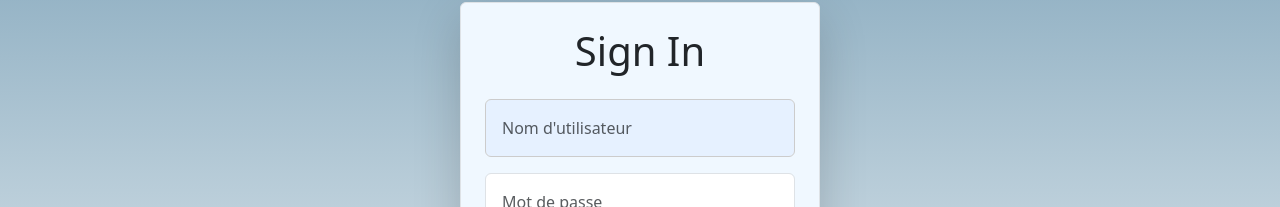
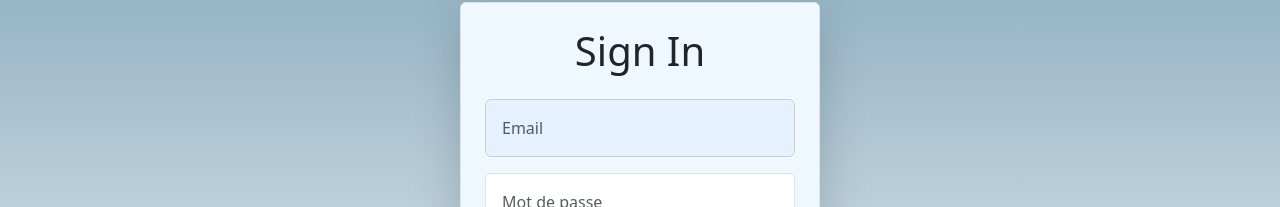
Before and after one commit to Saadiaboussiar/dweb-App-Frontend, a React (Vite) app: page / in a window 1280 px wide. Shown: the part 218-425 px from the top of the page. Built offline with nearby package versions, Linux system fonts and the light colour scheme.

Commit message:
get method to fetch technician data

```diff
--- a/src/Pages/Login/LogInForm.tsx
+++ b/src/Pages/Login/LogInForm.tsx
@@ -4,7 +4,7 @@ import React, { useState } from "react";
 import { Link, useNavigate } from "react-router-dom";
 
 type Data={
-    username: string,
+    email: string,
     password: string
 }
 const LogInForm = () => {
@@ -13,7 +13,7 @@ const LogInForm = () => {
 
     const [showpass,setShopass]=useState(false);
         const [data,setData]=useState<Data>({
-            username:"",
+            email:"",
             password:"",
 
         });
@@ -34,7 +34,7 @@ const LogInForm = () => {
     }
 
      const formData = new URLSearchParams();
-      formData.append("username", data.username);
+      formData.append("email", data.email);
       formData.append("password", data.password);
 
     const handleSubmit=async (e:React.FormEvent<HTMLFormElement>)=>{
@@ -63,11 +63,11 @@ const LogInForm = () => {
           <input
             type="text"
             className="form-control p-3"
-            id="username"
-            name="username"
-            value={data.username}
+            id="email"
+            name="email"
+            value={data.email}
             onChange={handleChange}
-            placeholder="Nom d'utilisateur"
+            placeholder="Email"
             required
           />
         </div>
--- a/src/Pages/Signin/SignInForm.tsx
+++ b/src/Pages/Signin/SignInForm.tsx
@@ -5,7 +5,7 @@ import { useNavigate } from 'react-router-dom';
 import "./signin.css"
 
 type Data={
-    username:string,
+    email:string,
     password: string,
     confiremedPassword: string
 }
@@ -16,7 +16,7 @@ const SignInForm = () => {
     const [showpass,setShopass]=useState(false);
 
     const [data,setData]=useState<Data>({
-        username:"",
+        email:"",
         password:"",
         confiremedPassword: "",
 
@@ -44,7 +44,7 @@ const SignInForm = () => {
       if(data.password===data.confiremedPassword){
 
         const userData={
-          username: data.username,
+          email: data.email,
           password: data.password,
         }
         try{
@@ -97,11 +97,11 @@ const SignInForm = () => {
           <input
             type="text"
             className="form-control"
-            id="username"
-            name="username"
-            value={data.username}
+            id="email"
+            name="email"
+            value={data.email}
             onChange={handleChange}
-            placeholder="Entrez votre nom d'utilisateur"
+            placeholder="Entrez votre adresse email"
             required
           />
         </div>
--- a/src/Pages/Technician-Profile/TechProfile.tsx
+++ b/src/Pages/Technician-Profile/TechProfile.tsx
@@ -1,4 +1,4 @@
-import React, { useCallback, useState } from 'react';
+import React, { useCallback, useEffect, useState } from 'react';
 import './profile.css';
 import Navbar from '../../components/Navbar/Navbar';
 import { useDropzone } from 'react-dropzone';
@@ -13,7 +13,15 @@ type profileData = {
   cin: string,
   cnss: string,
 };
-
+type getprofileData = {
+  firstName: string,
+  lastName: string,
+  email: string,
+  phoneNumber: string,
+  cin: string,
+  cnss: string,
+  profile: string
+};
 const TechProfile = () => {
   const [infos, setInfos] = useState<profileData>({
     firstName: '',
@@ -23,6 +31,16 @@ const TechProfile = () => {
     cin: '',
     cnss: '',
   });
+
+  const [getInfos,setgetInfos]=useState<getprofileData>({
+    firstName: '',
+    lastName: '',
+    email: '',
+    phoneNumber: '',
+    cin: '',
+    cnss: '',
+    profile:'',
+  })
 
   const [photo, setPhoto] = useState<File | null>(null);
 
@@ -62,12 +80,38 @@ const TechProfile = () => {
             );
 
             alert('Infos saved successfully!');
+            fetchProfile();
 
         }catch(error){
             console.log("technician infos werent saved ", error);
         }
 
     }
+
+    const [fname,setfname]=useState('');
+    const [lname,setlname]=useState('');
+    const [email,setemail]=useState('');
+    const [pnumber,setpnumber]=useState('');
+    const [cin,setcin]=useState('');
+    const [cnss,setcnss]=useState('');
+    const [profileUrl,setprofileUrl]=useState('');
+
+    const fetchProfile=async ()=>{
+      try{
+        const response = await api.get<getprofileData>('/technicianProfile')
+        setgetInfos(response.data);
+
+      }catch(error){
+        console.error('Error fetching profile: ',error);
+      }
+    }
+
+    useEffect(()=>{
+      fetchProfile();
+    },[])
+    console.log(getInfos.profile)
+
+
   return (
     <>
     <div className="page-container">
@@ -82,7 +126,7 @@ const TechProfile = () => {
            <div {...getRootProps()} className='profile-c'>
                 <input {...getInputProps()} id='bon-upload' className="bon-img" type="file" accept="image/*" />
                 <label htmlFor='bon-upload' className='profile-c'>
-                  <img className="profile-icon" src={imageURL==null ? profile_icon : imageURL} alt="Upload Icon" />
+                  <img className="profile-icon" src={getInfos.profile ? getInfos.profile : profile_icon} alt="Upload Icon" />
 
                   <div className='Edit'>
                     <p className='edit-profile'>Modifier Votre Photo de Profile</p>
@@ -98,32 +142,32 @@ const TechProfile = () => {
 
               <div className="mb-3 ">
                 <label className='input-label-left'>Nom :</label>
-                <input type="text" className="input-left" id="lastname" name="lastName" value={infos.lastName} onChange={handleChange} placeholder="Nom" required />
+                <input type="text" className="input-left" id="lastname" name="lastName" value={getInfos.lastName ? getInfos.lastName: infos.lastName } onChange={handleChange} placeholder="Nom" required />
               </div>
 
               <div className="mb-3">
                 <label className='input-label-right'>Prénom: </label>
-                <input type="text" className="input-right" id="firstName" name="firstName" value={infos.firstName} onChange={handleChange} placeholder={infos.firstName=="" ? "Prénom": infos.firstName} required />
+                <input type="text" className="input-right" id="firstName" name="firstName" value={getInfos.firstName ? getInfos.firstName: infos.firstName} onChange={handleChange} placeholder={infos.firstName=="" ? "Prénom": infos.firstName} required />
               </div>
 
               <div className="mb-3">
                 <label className='input-label-left'>Email :</label>
-                <input type="text" className="input-left" id="email" name="email" value={infos.email} onChange={handleChange} placeholder="Email" required />
+                <input type="text" className="input-left" id="email" name="email" value={getInfos.email ? getInfos.email: infos.email} onChange={handleChange} placeholder="Email" required />
               </div>
 
               <div className="mb-3">
                 <label className='input-label-right'>Numéro de téléphone :</label>
-                <input type="text" className="input-right" id="phoneNumber" name="phoneNumber" value={infos.phoneNumber} onChange={handleChange} placeholder="Numéro de téléphone" required />
+                <input type="text" className="input-right" id="phoneNumber" name="phoneNumber" value={getInfos.phoneNumber ? getInfos.phoneNumber: infos.phoneNumber} onChange={handleChange} placeholder="Numéro de téléphone" required />
               </div>
 
               <div className="mb-3">
                 <label className='input-label-left'>CIN :</label>
-                <input type="text" className="input-left" id="cin" name="cin" value={infos.cin} onChange={handleChange} placeholder="Cin" required />
+                <input type="text" className="input-left" id="cin" name="cin" value={getInfos.cin ? getInfos.cin: infos.cin} onChange={handleChange} placeholder="Cin" required />
               </div>
 
               <div className="mb-3">
                 <label className='input-label-right'>CNSS :</label>
-                <input type="text" className="input-right" id="cnss" name="cnss" value={infos.cnss} onChange={handleChange} placeholder="Cnss" required />
+                <input type="text" className="input-right" id="cnss" name="cnss" value={getInfos.cnss ? getInfos.cnss: infos.cnss} onChange={handleChange} placeholder="Cnss" required />
               </div>
 
             </div>
```
